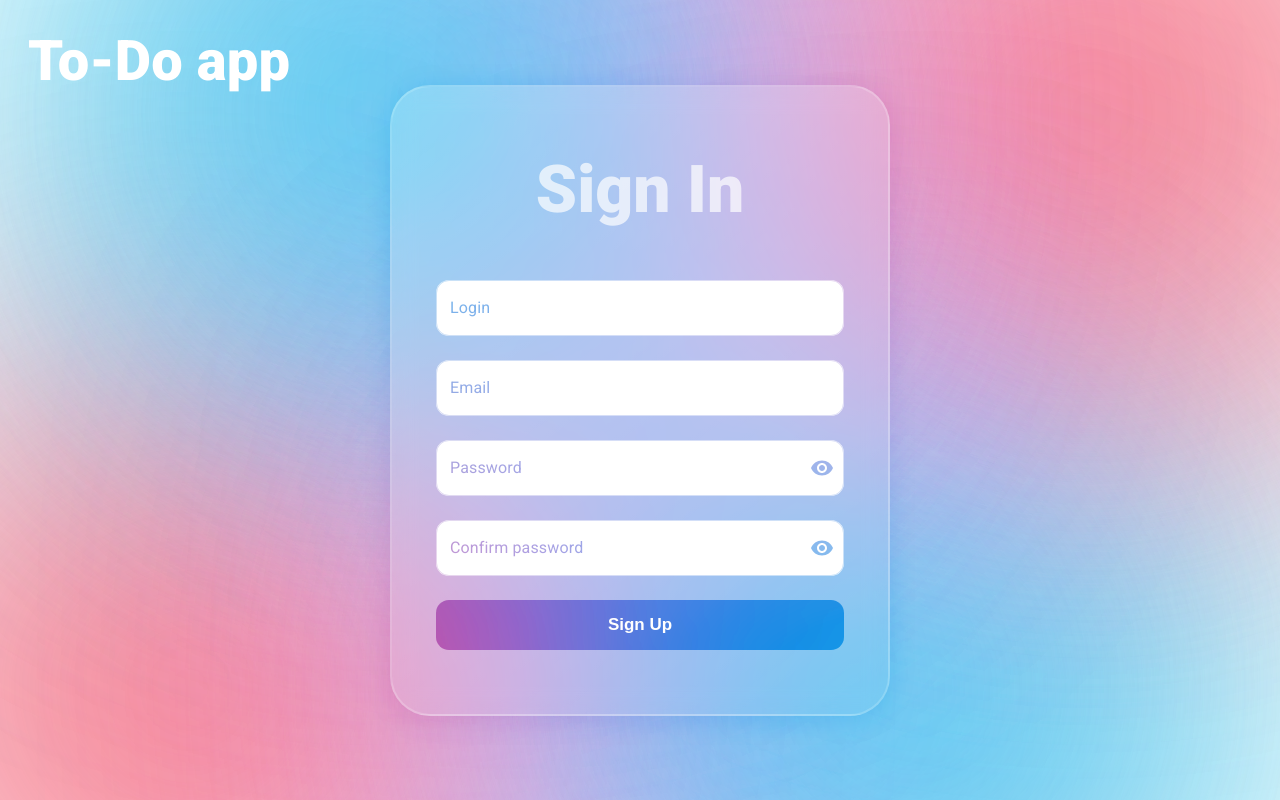
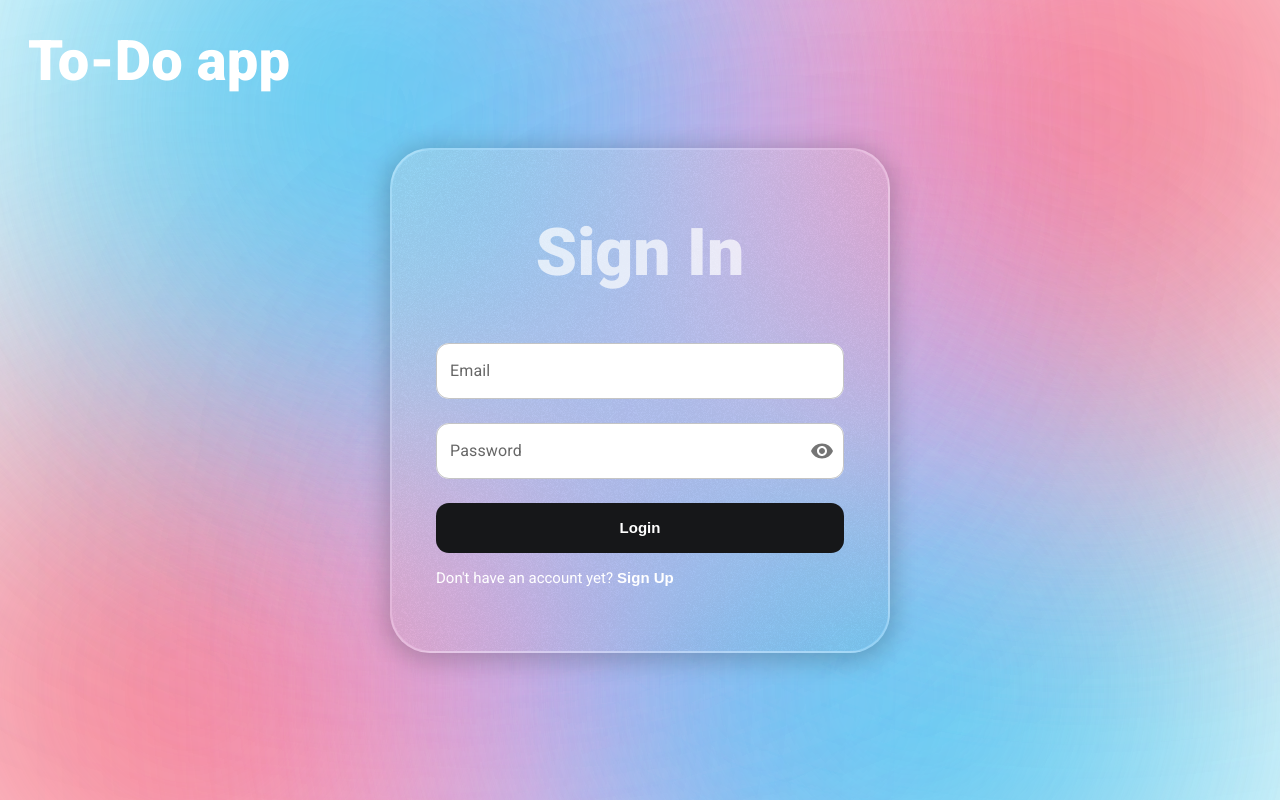
Before and after one commit to egorova-sofya/to-do-app, a Next.js app: page /auth in a window 1280 px wide. Built offline with nearby package versions, Linux system fonts and the light colour scheme.

Commit message:
added switching logic between auth modes

```diff
--- a/components/Button/Button.css
+++ b/components/Button/Button.css
@@ -4,7 +4,7 @@
   cursor: pointer;
   outline: none;
   box-shadow: none;
-  font-size: 17px;
+  font-size: 15px;
   font-weight: 700;
   line-height: 34px;
   padding: 0.5rem 1rem;
--- a/features/auth/components/AuthForms/AuthForms.module.css
+++ b/features/auth/components/AuthForms/AuthForms.module.css
@@ -171,14 +171,9 @@
   border-radius: var(--border-radius-large);
   box-shadow: var(--primary-shadow-large);
   backdrop-filter: blur(12px);
-  mix-blend-mode: overlay;
 }
 
-/* .inputsWrapper {
-  mix-blend-mode: overlay;
-} */
-
-/* .authForm::before {
+.authForm::before {
   content: "";
   position: absolute;
   top: 0;
@@ -186,9 +181,10 @@
   width: 100%;
   height: 100%;
   background-image: url("./../../../../public/images/bg.png");
-  opacity: 0.1;
+  opacity: 0.04;
   border-radius: var(--border-radius-large);
-} */
+  z-index: -1;
+}
 
 .authActionTitle {
   opacity: 0.7;
@@ -199,3 +195,21 @@
   text-align: center;
   margin-bottom: 52px;
 }
+
+.changeAuthModeBtnWrapper {
+  margin-top: 16px;
+  display: flex;
+  align-items: baseline;
+  gap: 4px;
+  color: var(--white);
+  font-size: 15px;
+}
+
+.changeAuthModeBtn {
+  color: inherit;
+  background-color: transparent;
+  border: none;
+  cursor: pointer;
+  font-weight: 700;
+  font-size: inherit;
+}
--- a/features/auth/components/AuthForms/AuthForms.tsx
+++ b/features/auth/components/AuthForms/AuthForms.tsx
@@ -1,13 +1,20 @@
-import React from "react";
+import React, { useState } from "react";
 import s from "./AuthForms.module.css";
 import RegisterForm from "./RegisterForm";
 import cn from "classnames";
+import LoginForm from "./LoginForm";
 
 const AuthForms = () => {
+  const [authMode, setAuthMode] = useState<"login" | "register">("login");
+
   return (
     <div className={s.authContainer}>
       <h1 className={s.authTitle}>To-Do app</h1>
-      <RegisterForm />
+      {authMode === "login" ? (
+        <LoginForm setAuthMode={() => setAuthMode("register")} />
+      ) : (
+        <RegisterForm setAuthMode={() => setAuthMode("login")} />
+      )}
       <div className={s.authContainerBg}>
         <div className={cn(s.circle, s.circle1)}></div>
         <div className={cn(s.circle, s.circle2)}></div>
--- a/features/auth/components/AuthForms/LoginForm.tsx
+++ b/features/auth/components/AuthForms/LoginForm.tsx
@@ -12,6 +12,7 @@ import { UserCredential } from "firebase/auth";
 import { Typography } from "@mui/material";
 import { useAuthContext } from "../../AuthContextProvider";
 import { redirect } from "next/navigation";
+import s from "./AuthForms.module.css";
 
 export type InputName = "email" | "password";
 
@@ -24,7 +25,7 @@ const schema: ValidationSchema = {
   },
 };
 
-const LoginForm: FC = () => {
+const LoginForm: FC<{ setAuthMode: () => void }> = ({ setAuthMode }) => {
   const [inputValues, setInputValues] = useState({ email: "", password: "" });
   const [authError, setAuthError] = useState("");
   const { loginWithEmailAndPassword } = useAuthContext();
@@ -79,7 +80,8 @@ const LoginForm: FC = () => {
 
   return (
     <>
-      <form noValidate onSubmit={onSubmit}>
+      <form className={s.authForm} noValidate onSubmit={onSubmit}>
+        <p className={s.authActionTitle}>Sign In</p>
         <Box sx={{ display: "flex", flexDirection: "column" }}>
           {authError && (
             <Typography variant="subtitle2" color="error" sx={{ m: 2 }}>
@@ -117,6 +119,13 @@ const LoginForm: FC = () => {
             ) : null}
           </Box>
           <Button>Login</Button>
+
+          <Box className={s.changeAuthModeBtnWrapper}>
+            Don&apos;t have an account yet?
+            <button className={s.changeAuthModeBtn} onClick={setAuthMode}>
+              Sign Up
+            </button>
+          </Box>
         </Box>
       </form>
     </>
--- a/features/auth/components/AuthForms/RegisterForm.tsx
+++ b/features/auth/components/AuthForms/RegisterForm.tsx
@@ -1,4 +1,4 @@
-import React, { ChangeEvent, FormEvent, useState } from "react";
+import React, { ChangeEvent, FC, FormEvent, useState } from "react";
 import { getAuth, updateProfile, User, UserCredential } from "firebase/auth";
 import Button from "../../../../components/Button/Button";
 import TextField from "@mui/material/TextField";
@@ -13,6 +13,7 @@ import { useAuthContext } from "../../AuthContextProvider";
 import { Typography } from "@mui/material";
 import s from "./AuthForms.module.css";
 import { redirect } from "next/navigation";
+import Link from "next/link";
 
 export type InputName = "login" | "email" | "password" | "confirmPassword";
 
@@ -39,7 +40,7 @@ const schema: ValidationSchema = {
   },
 };
 
-const RegisterForm = () => {
+const RegisterForm: FC<{ setAuthMode: () => void }> = ({ setAuthMode }) => {
   const [inputValues, setInputValues] = useState({
     login: "",
     email: "",
@@ -113,7 +114,7 @@ const RegisterForm = () => {
   return (
     <>
       <form className={s.authForm} noValidate onSubmit={onSubmit}>
-        <p className={s.authActionTitle}>Sign In</p>
+        <p className={s.authActionTitle}>Sign Up</p>
         <Box
           sx={{ display: "flex", flexDirection: "column" }}
           className={s.inputsWrapper}
@@ -181,7 +182,14 @@ const RegisterForm = () => {
               </span>
             ) : null} */}
           </Box>
-          <Button style={{ mixBlendMode: "normal" }}>Sign Up</Button>
+          <Button>Sign Up</Button>
+
+          <Box className={s.changeAuthModeBtnWrapper}>
+            Already have an account?{" "}
+            <button className={s.changeAuthModeBtn} onClick={setAuthMode}>
+              Sign In
+            </button>
+          </Box>
         </Box>
       </form>
     </>
--- a/pages/_app.tsx
+++ b/pages/_app.tsx
@@ -1,6 +1,12 @@
 import type { AppProps } from "next/app";
 import "../styles/global.css";
+import { ThemeProvider } from "@mui/material";
+import theme from "@/styles/theme";
 
 export default function MyApp({ Component, pageProps }: AppProps) {
-  return <Component {...pageProps} />;
+  return (
+    <ThemeProvider theme={theme}>
+      <Component {...pageProps} />
+    </ThemeProvider>
+  );
 }
--- /dev/null
+++ b/styles/theme.ts
@@ -0,0 +1,11 @@
+import { createTheme } from "@mui/material";
+
+const theme = createTheme({
+  palette: {
+    primary: {
+      main: "#161719",
+    },
+  },
+});
+
+export default theme;
```
